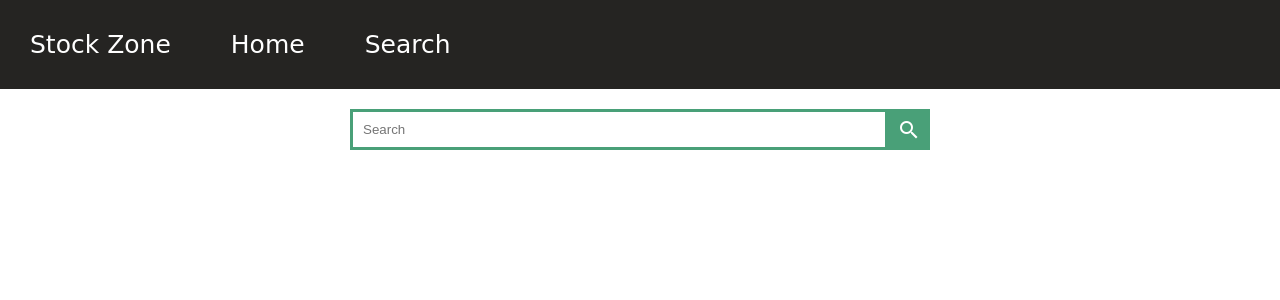
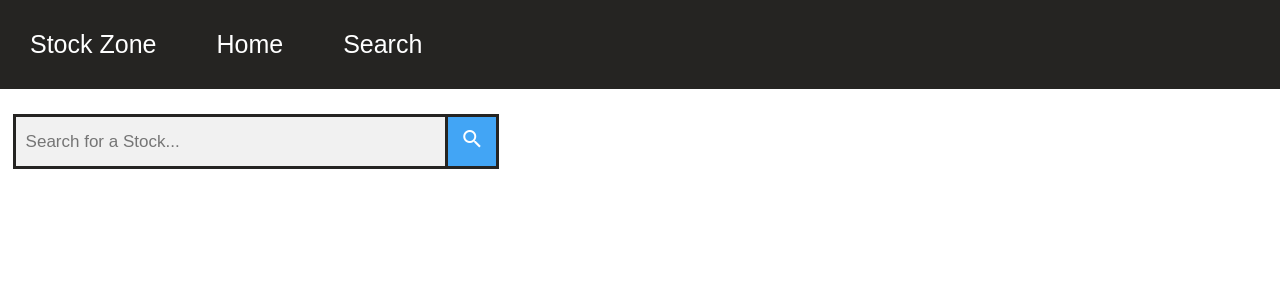
Before and after one commit to javidangarcia/stock-zone, a React (Vite) app in the folder frontend/: page / in a window 1280 px wide. Shown: the top 300 px of the page. Built offline with nearby package versions, Linux system fonts and the light colour scheme.

Commit message:
added constants and form to search

```diff
--- a/frontend/src/components/App/App.jsx
+++ b/frontend/src/components/App/App.jsx
@@ -7,7 +7,8 @@ export default function App() {
   const [searchInput, setSearchInput] = useState("");
   const [currentStock, setCurrentStock] = useState("");
 
-  function stockSearchSubmit() {
+  function handleSearchSubmit(event) {
+    event.preventDefault();
     setCurrentStock(searchInput);
   }
 
@@ -17,7 +18,7 @@ export default function App() {
       <Search
           searchInput={searchInput}
           setSearchInput={setSearchInput}
-          stockSearchSubmit={stockSearchSubmit}
+          handleSearchSubmit={handleSearchSubmit}
           currentStock={currentStock}
       />
     </div>
--- a/frontend/src/components/Navbar/Navbar.css
+++ b/frontend/src/components/Navbar/Navbar.css
@@ -1,7 +1,7 @@
 .navbar {
     display: flex;
     justify-content: left;
-    background-color: #252422;
+    background-color: var(--black);
 }
 
 .navbar a {
--- a/frontend/src/components/Search/Search.css
+++ b/frontend/src/components/Search/Search.css
@@ -1,28 +1,36 @@
-.stock-search {
+.search-container {
+    display: flex;
+    flex-direction: column;
+    margin: 25px 0px 25px 0px;
+}
+
+.search-bar {
     display: flex;
     justify-content: center;
-    align-items: center;
-    margin-top: 20px;
+    width: 40%;
 }
 
-.stock-search input{
+.search-bar input[type=text] {
     padding: 10px;
-    width: 40%;
-    border: 3px solid var(--primary);
+    font-size: 17px;
+    border: 3px solid var(--black);
+    float: left;
+    width: 80%;
+    background: #f1f1f1;
 }
 
-.stock-search button {
+.search-bar button {
+    float: left;
+    width: 10%;
+    padding: 10px;
     background: var(--primary);
-    border: none;
+    color: white;
+    font-size: 17px;
+    border: 3px solid var(--black);
+    border-left: none;
+    cursor: pointer;
 }
 
-.stock-search i {
-    height: 39px;
-    width: 30px;
-    background: var(--primary);
-    color: #fff;
-    display: flex;
-    justify-content: center;
-    align-items: center;
-    cursor: pointer;
+.search-bar button:hover {
+    background: var(--secondary);
 }
--- a/frontend/src/components/Search/Search.jsx
+++ b/frontend/src/components/Search/Search.jsx
@@ -1,17 +1,19 @@
 import './Search.css'
 import StockData from '../StockData/StockData'
 
-export default function Search({ searchInput, setSearchInput, stockSearchSubmit, currentStock }) {
+export default function Search({ searchInput, setSearchInput, handleSearchSubmit, currentStock }) {
     return (
-        <div className="search">
-            <div className="stock-search">
+        <div className="search-container">
+            <form className="search-bar" onSubmit={handleSearchSubmit}>
                 <input  type="text"
-                        placeholder="Search"
+                        placeholder="Search for a Stock..."
                         value={searchInput}
                         onChange={ (event) => setSearchInput(event.target.value) }
                 />
-                <button onClick={stockSearchSubmit}><i className="material-icons">search</i></button>
-            </div>
+                <button type="submit">
+                    <i className="material-icons">search</i>
+                </button>
+            </form>
 
             {currentStock && <StockData currentStock={currentStock}/>}
 
--- a/frontend/src/components/StockData/StockData.jsx
+++ b/frontend/src/components/StockData/StockData.jsx
@@ -1,23 +1,22 @@
-import './StockData.css'
-import { useState, useEffect } from 'react'
-import axios from 'axios'
+import './StockData.css';
+import { useState, useEffect } from 'react';
+import axios from 'axios';
+import { ALPHA_API_KEY, FINNHUB_API_KEY } from "../../constants";
 
 export default function StockData({ currentStock }) {
-    const API_KEY_1 = "5DIHMIONQPZFEG6R";
-    const API_KEY_2 = "ciefl6pr01qmfas4d2hgciefl6pr01qmfas4d2i0";
     const [stockData, setStockData] = useState({});
     const [stockPrice, setStockPrice] = useState({});
 
     useEffect( () => {
         const fetchStockData = async () => {
             try {
-                const infoUrl = `https://www.alphavantage.co/query?function=OVERVIEW&symbol=${currentStock}&apikey=${API_KEY_1}`;
-                const priceUrl = `https://finnhub.io/api/v1/quote?symbol=${currentStock}&token=${API_KEY_2}`;
-                const responseInfo = await axios.get(infoUrl);
-                const responsePrice = await axios.get(priceUrl)
-                const infoData = responseInfo.data;
+                const stockOverviewURL = `https://www.alphavantage.co/query?function=OVERVIEW&symbol=${currentStock}&apikey=${ALPHA_API_KEY}`;
+                const stockPriceURL = `https://finnhub.io/api/v1/quote?symbol=${currentStock}&token=${FINNHUB_API_KEY}`;
+                const responseOverview = await axios.get(stockOverviewURL);
+                const responsePrice = await axios.get(stockPriceURL);
+                const overviewData = responseOverview.data;
                 const priceData = responsePrice.data;
-                setStockData(infoData);
+                setStockData(overviewData);
                 setStockPrice(priceData);
             } catch(error) {
 
--- /dev/null
+++ b/frontend/src/constants.js
@@ -0,0 +1,2 @@
+export const ALPHA_API_KEY = "5DIHMIONQPZFEG6R";
+export const FINNHUB_API_KEY = "ciefl6pr01qmfas4d2hgciefl6pr01qmfas4d2i0";
--- a/frontend/src/index.css
+++ b/frontend/src/index.css
@@ -1,5 +1,7 @@
 body {
     margin: 0px;
-    font-family: 'Comic Sans MS', sans-serif;
-    --primary: #49a078;
+    font-family: 'Arial';
+    --primary: #42a5f5;
+    --secondary: #1e88e5;
+    --black: #252422;
 }
```
